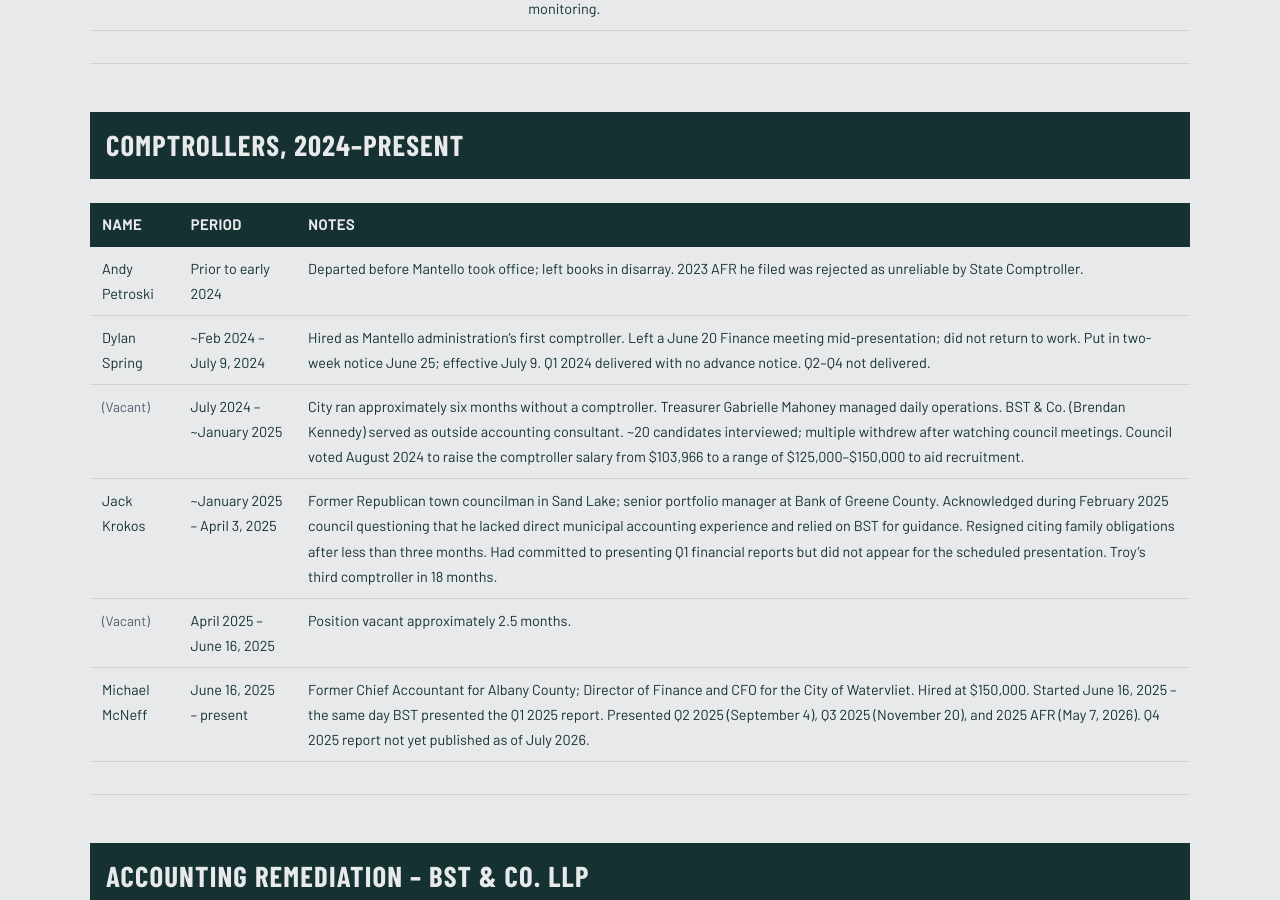
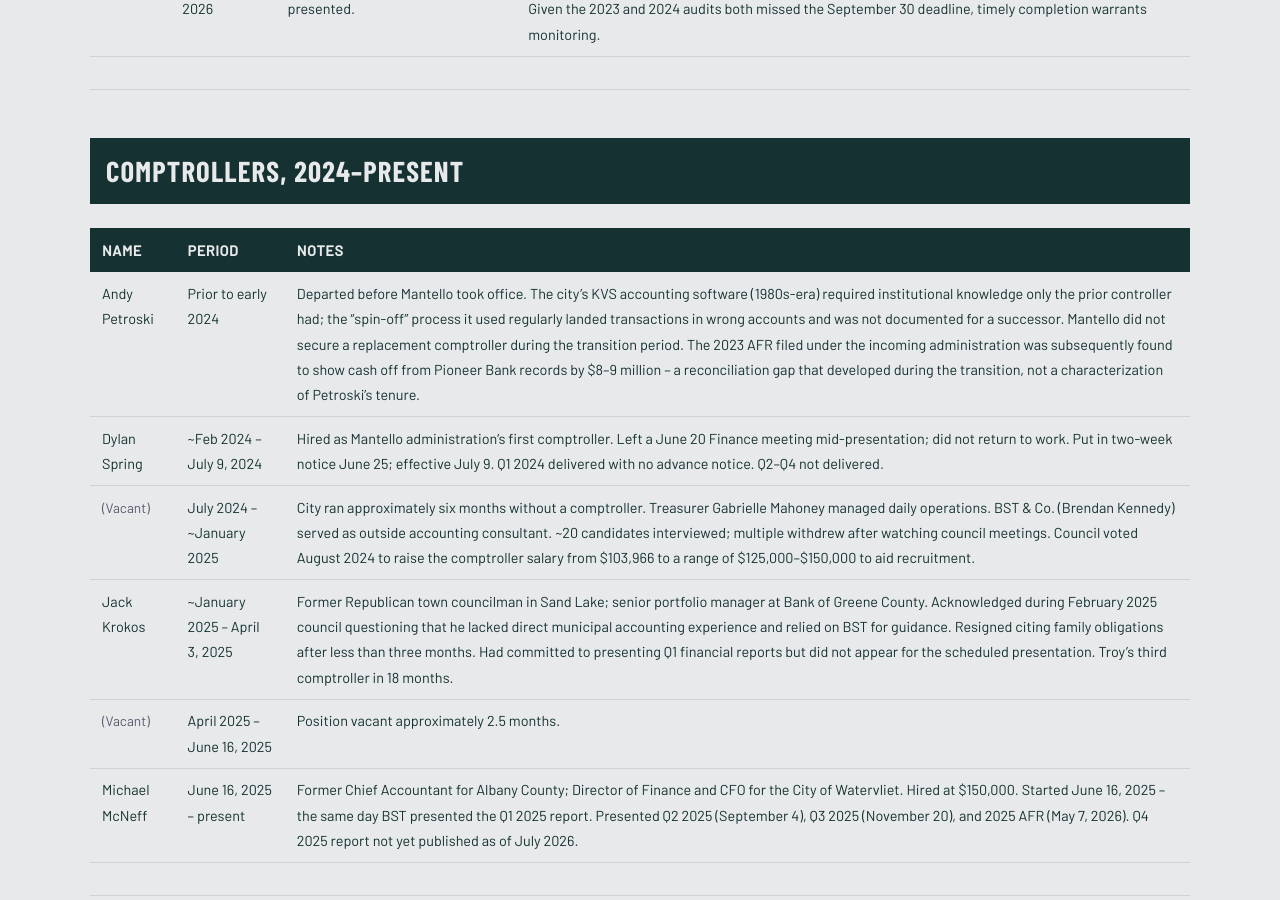
Before and after one commit to MdevitSEC/the-mantello-record, a Jekyll site: the page built from Troy_Fiscal_Reports_History.md, in a window 1280 px wide and 900 px high, scrolled down 3255 px. Built offline with Jekyll 4.4.1, drawn with Linux system fonts in a browser that asks for light colours; some web fonts are replaced; our own code applies the rules of GitHub Pages for plain Markdown files; some of the changed text lies outside the part shown.

Commit message:
Correct Petroski characterization -- transition failure, not disarray
Remove 'left books in disarray' framing, which originates with Mantello.
The actual issue was KVS software institutional knowledge lost during a
transition where Mantello did not secure a comptroller. Reframe FY 2023
AFR row to place responsibility on the transition gap, not Petroski.

Co-Authored-By: Claude Sonnet 4.6 <noreply@anthropic.com>

```diff
--- a/Troy_Fiscal_Reports_History.md
+++ b/Troy_Fiscal_Reports_History.md
@@ -19,7 +19,7 @@ Troy City Charter and city code require:
 
 | Fiscal Year | Deadline     | Filed / Status                                                                                                                                                                                                                                           |
 | ----------- | ------------ | -------------------------------------------------------------------------------------------------------------------------------------------------------------------------------------------------------------------------------------------------------- |
-| FY 2023     | ~May 1, 2024 | Filed by prior administration but deemed unreliable by the State Comptroller -- cash was off from Pioneer Bank records by $8--9 million. BST & Co. corrected the books; revised AFR approved by State Comptroller March 2025.                            |
+| FY 2023     | ~May 1, 2024 | The incoming Mantello administration filed the 2023 AFR without a permanent comptroller in place. The State Comptroller found it unreliable -- cash was off from Pioneer Bank records by $8--9 million, a reconciliation gap that developed during the transition. BST & Co. corrected the books; revised AFR approved by State Comptroller March 2025. |
 | FY 2024     | May 1, 2025  | Filed April 28, 2025 -- a few days ahead of deadline. Presented to council April 30, 2025 by Mayor Mantello and BST. On time. Presentation flagged $11.5 million in unbudgeted revenue variances (federal/state grants miscategorized as state aid) and public safety underbudgeted by $3+ million due to personnel costs. Steele: "Is that a high bar? I don't really think so, but I'm taking it as good news." |
 | FY 2025     | ~May 1, 2026 | Controller presented results to council May 7, 2026 (General Fund $453K surplus; Water $411K; Sewer $187K; Garbage $5K; cash position $72.2M). **Not yet published** on the city's financial statements page as of July 2026 -- past the May 1 deadline. |
 
@@ -66,7 +66,7 @@ New York State and federal law require an independent annual audit of the city's
 
 | Name | Period | Notes |
 |---|---|---|
-| Andy Petroski | Prior to early 2024 | Departed before Mantello took office; left books in disarray. 2023 AFR he filed was rejected as unreliable by State Comptroller. |
+| Andy Petroski | Prior to early 2024 | Departed before Mantello took office. The city's KVS accounting software (1980s-era) required institutional knowledge only the prior controller had; the "spin-off" process it used regularly landed transactions in wrong accounts and was not documented for a successor. Mantello did not secure a replacement comptroller during the transition period. The 2023 AFR filed under the incoming administration was subsequently found to show cash off from Pioneer Bank records by $8--9 million -- a reconciliation gap that developed during the transition, not a characterization of Petroski's tenure. |
 | Dylan Spring | ~Feb 2024 -- July 9, 2024 | Hired as Mantello administration's first comptroller. Left a June 20 Finance meeting mid-presentation; did not return to work. Put in two-week notice June 25; effective July 9. Q1 2024 delivered with no advance notice. Q2--Q4 not delivered. |
 | *(Vacant)* | July 2024 -- ~January 2025 | City ran approximately six months without a comptroller. Treasurer Gabrielle Mahoney managed daily operations. BST & Co. (Brendan Kennedy) served as outside accounting consultant. ~20 candidates interviewed; multiple withdrew after watching council meetings. Council voted August 2024 to raise the comptroller salary from $103,966 to a range of $125,000--$150,000 to aid recruitment. |
 | Jack Krokos | ~January 2025 -- April 3, 2025 | Former Republican town councilman in Sand Lake; senior portfolio manager at Bank of Greene County. Acknowledged during February 2025 council questioning that he lacked direct municipal accounting experience and relied on BST for guidance. Resigned citing family obligations after less than three months. Had committed to presenting Q1 financial reports but did not appear for the scheduled presentation. Troy's third comptroller in 18 months. |
```
